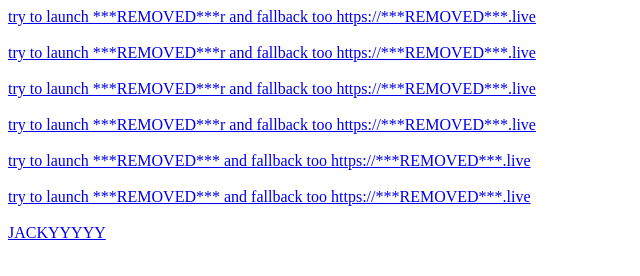
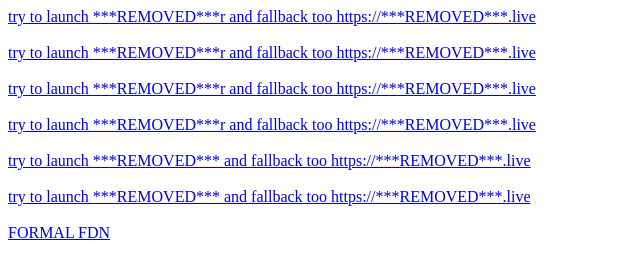
Before and after one commit to WJswag/wjswag.github.io, a plain HTML site: page index.html in a window 1280 px wide. Shown: the full height of the page, 0-640 px from the left. Drawn offline with Linux system fonts and the light colour scheme.

Commit message:
Update index.html

```diff
--- a/index.html
+++ b/index.html
@@ -9,5 +9,4 @@
 <a href="https://go.***REMOVED***.live/?link=xyz://abc.def&apn=com.infinite.october&afl=https://www.yahoo.com">try to launch ***REMOVED*** and fallback too https://***REMOVED***.live</a><br /><br />
 
 
-
-<a href="https://go.***REMOVED***.live/?link=https://develop.app.***REMOVED***.live&efr=1&ibi=com.schat.im&apn=com.machipopo.***REMOVED***&ofl=https%3A%2F%2Fdevelop.app.***REMOVED***.live%2F&isi=1456102418">JACKYYYYY</a><br /><br />
+<a href="https://go.***REMOVED***r.io?apn=com.machipopo.***REMOVED***.dev&ibi=com.example.ios&link=https%3A%2F%2Fapp.***REMOVED***.live">FORMAL FDN</a><br /><br />
```
